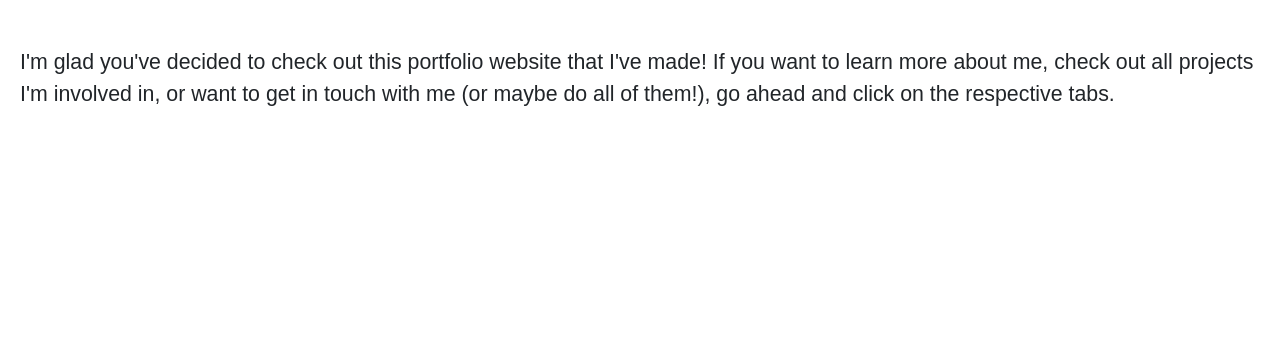
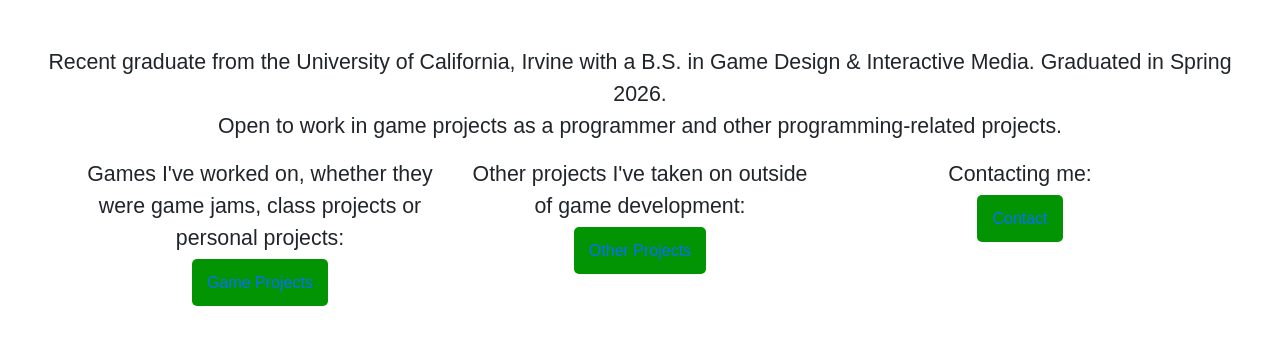
Before and after one commit to boygenius2/portfolio-website, a plain HTML site: page index.html in a window 1280 px wide. Shown: the part 179-524 px from the top of the page. Drawn offline with nearby package versions, Linux system fonts and the light colour scheme; a web font is replaced by a local one.

Commit message:
Website overhaul in progress

```diff
--- a/index.html
+++ b/index.html
@@ -10,7 +10,7 @@
     <meta charset="utf-8">
     <meta name="viewport" content="width=device-width,initial-scale=1">
     <meta name="author" content="Ivan Guerrero Andres">
-    <meta name="description" content="Main page of the portfolio website">
+    <meta name="description" content="Main page of my portfolio website">
     <!-- Imported font from Google Fonts -->
     <link rel="preconnect" href="https://fonts.googleapis.com">
     <link rel="preconnect" href="https://fonts.gstatic.com" crossorigin>
@@ -34,11 +34,26 @@
     </header>
     <div class="content">
       <h1 class="title">Ivan Guerrero Andres</h1>
-      <p>
-        I'm glad you've decided to check out this portfolio website that I've made! If you want
-        to learn more about me, check out all projects I'm involved in, or want to get in touch
-        with me (or maybe do all of them!), go ahead and click on the respective tabs.
+      <p style="text-align: center;">
+        Recent graduate from the University of California, Irvine with a B.S. in Game Design & Interactive Media. Graduated in Spring 2026.<br>
+        Open to work in game projects as a programmer and other programming-related projects.
       </p>
+      <div class="container">
+        <div class="row">
+          <div class="col-4">
+            <p>Games I've worked on, whether they were game jams, class projects or personal projects:</p>
+            <a href="gameprojects.html" class="web-button">Game Projects</a>
+          </div>
+          <div class="col-4">
+            <p>Other projects I've taken on outside of game development:</p>
+            <a href="otherprojects.html" class="web-button">Other Projects</a>
+          </div>
+          <div class="col-4">
+            <p>Contacting me:</p>
+            <a href="contact.html" class="web-button">Contact</a>
+          </div>
+        </div>
+      </div>
     </div>
   </body>
 </html>
--- a/styling.css
+++ b/styling.css
@@ -56,34 +56,27 @@ body {
     margin-bottom: 15px;
 }
 
-/* END OF Main content */
-
-/* Form styling */
-form{
-    margin-top: 20px;
+.col-4{
     text-align: center;
 }
 
-label{
-    margin-top: 10px;
-    margin-bottom: 10px;
-    font-size: 18px;
+.web-button{
+    padding: 15px;
+    margin: 10px;
+    text-decoration: none;
+    text-align: center;
+    background-color: rgb(3, 148, 3);
+    border-radius: 5px;
 }
 
-input, textarea{
-    width: 75%;
-    font-family: sans-serif;
-    font-size: 16px;
-    resize: none;
+.web-button:hover{
+    background-color: cyan;
 }
-/* END OF Form styling */
-
-
 
 /* Small screens */
 @media screen and (max-width: 640px) {
     .row img{
-        height: 50px;
+        height: 105px;
     }
     #note{
         font-size: 12px;
```
Also changed, not shown: contact.html (+2 -1 lines), gameprojects.html (+15 -1 lines), otherprojects.html (+1 -3 lines).
